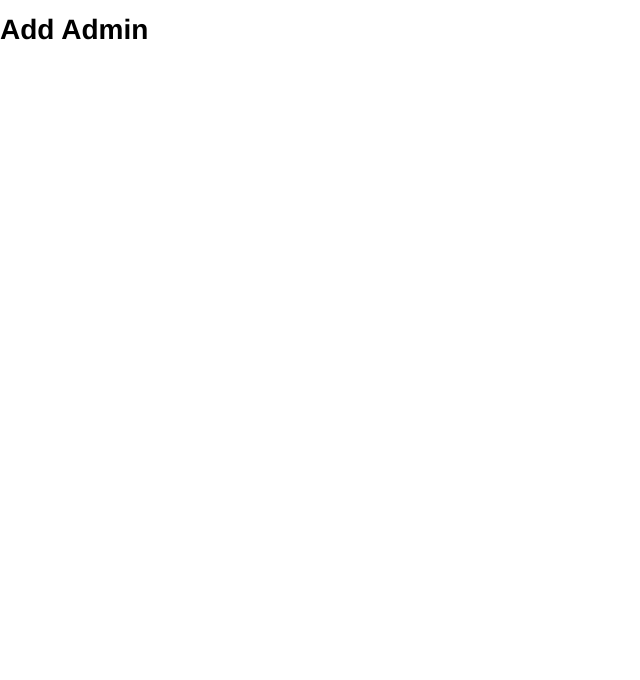
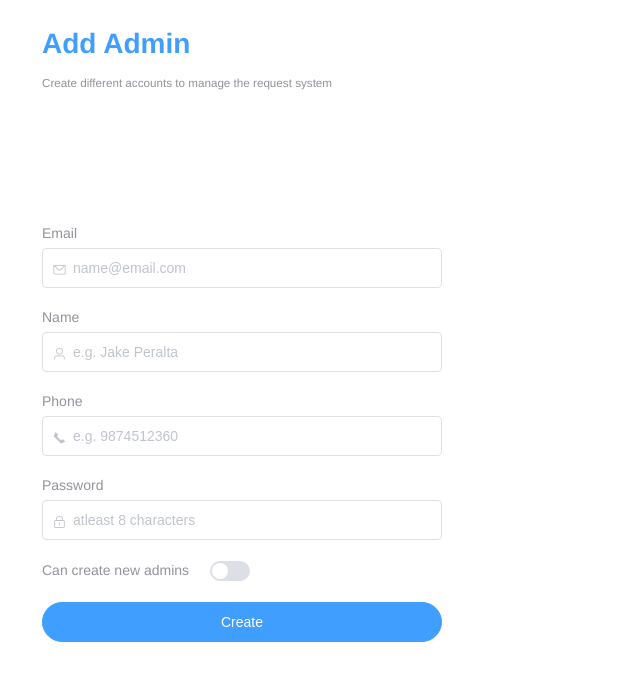
Before and after one commit to aftabMansoori/Request-System, a Vue app: page /add-admin in a window 1280 px wide. Shown: the top 680 px of the page, without its empty margins (0-640 px from the left). Built offline with nearby package versions, Linux system fonts and the light colour scheme.

Commit message:
added the create admin form

```diff
--- a/src/Pages/Admin/AddAdmin.vue
+++ b/src/Pages/Admin/AddAdmin.vue
@@ -1,13 +1,127 @@
 <template>
   <section>
-    <h1>Add Admin</h1>
+    <div class="header">
+      <h1 class="text-primary mb-none">Add Admin</h1>
+      <small class="text-secondary"
+        >Create different accounts to manage the request system</small
+      >
+    </div>
+
+    <div class="form-wrapper">
+      <form>
+        <div class="my-1">
+          <label class="text-secondary" for="email">Email</label>
+          <el-input
+            type="email"
+            id="email"
+            name="email"
+            class="my"
+            placeholder="name@email.com"
+            v-model="user.email"
+            prefix-icon="el-icon-message"
+            clearable
+          />
+        </div>
+        <div class="my-1">
+          <label class="text-secondary" for="name">Name</label>
+          <el-input
+            type="text"
+            id="name"
+            name="name"
+            class="my"
+            placeholder="e.g. Jake Peralta"
+            v-model="user.name"
+            prefix-icon="el-icon-user"
+            clearable
+          />
+        </div>
+        <div class="my-1">
+          <label class="text-secondary" for="name">Phone</label>
+          <el-input
+            type="tel"
+            id="phone"
+            name="phone"
+            class="my"
+            placeholder="e.g. 9874512360"
+            v-model="user.phone"
+            prefix-icon="el-icon-phone"
+            clearable
+          />
+        </div>
+        <div class="my-1">
+          <label class="text-secondary" for="password">Password</label>
+          <el-input
+            type="password"
+            id="password"
+            name="password"
+            class="my"
+            placeholder="atleast 8 characters"
+            v-model="user.password"
+            prefix-icon="el-icon-lock"
+            show-password
+          />
+        </div>
+        <div>
+          <label for="can-create" class="text-secondary"
+            >Can create new admins</label
+          >
+          <el-switch class="mx-2" v-model="user.canCreate" />
+        </div>
+
+        <el-button type="primary" class="w-100 my-2" round>Create</el-button>
+      </form>
+    </div>
   </section>
 </template>
 
 <script>
 export default {
   name: "AddAdmin",
+  data() {
+    return {
+      user: {
+        name: "",
+        email: "",
+        password: "",
+        phone: "",
+        canCreate: false,
+      },
+    };
+  },
 };
 </script>
 
-<style></style>
+<style scoped>
+section {
+  padding: 1em 3em;
+}
+
+.form-wrapper {
+  display: flex;
+  flex-direction: column;
+  align-items: center;
+  justify-content: center;
+  height: 90%;
+}
+
+form {
+  width: 400px;
+}
+
+@media (max-width: 768px) {
+  section {
+    padding: 1em;
+    overflow: auto;
+  }
+
+  .header {
+    text-align: center;
+    margin-bottom: 2em;
+  }
+
+  form {
+    width: 350px;
+    padding: 1em 0;
+  }
+}
+</style>
--- a/src/Pages/Admin/SideNav.vue
+++ /dev/null
@@ -1,95 +0,0 @@
-<template>
-  <nav>
-    <div>
-      <h2 class="mb-4 text-primary">
-        <i class="fa-solid fa-draw-polygon mx"></i> Request System
-      </h2>
-      <ul>
-        <li v-for="item in navItems" :key="item.id">
-          <router-link :to="item.route"
-            ><i class="mx" :class="item.icon"></i> {{ item.label }}</router-link
-          >
-        </li>
-      </ul>
-    </div>
-    <div class="text-center">
-      <h2>
-        <i class="fa-solid fa-user"></i>
-      </h2>
-      <h3>Terry Crews</h3>
-      <p class="text-secondary">terrycrews@gmail.com</p>
-      <el-button plain
-        >Logout <i class="fa-solid fa-right-from-bracket mx"></i
-      ></el-button>
-    </div>
-  </nav>
-</template>
-
-<script>
-export default {
-  name: "SideNav",
-  data() {
-    return {
-      navItems: [
-        {
-          id: 1,
-          label: "Dashboard",
-          route: "/dashboard",
-          icon: "fa-solid fa-file",
-        },
-        {
-          id: 2,
-          label: "Video Requsted",
-          route: "/video-requested",
-          icon: "fa-solid fa-video",
-        },
-        {
-          id: 3,
-          label: "Leave Requested",
-          route: "/leave-requested",
-          icon: "fa-solid fa-door-open",
-        },
-        {
-          id: 4,
-          label: "Calender",
-          route: "/calender",
-          icon: "fa-solid fa-calendar",
-        },
-        {
-          id: 5,
-          label: "Add Admin",
-          route: "/add-admin",
-          icon: "fa-solid fa-user-plus",
-        },
-      ],
-    };
-  },
-};
-</script>
-
-<style scoped>
-nav {
-  padding: 1.5em 0.5em;
-  display: flex;
-  flex-direction: column;
-  align-items: center;
-  justify-content: space-between;
-}
-
-ul {
-  list-style: none;
-  padding-inline-start: 0;
-}
-li {
-  margin: 1em 0;
-  padding: 1em 2em;
-  font-weight: 600;
-  color: #909399;
-}
-
-.active {
-  background: #409eff;
-  color: #fff;
-  border-radius: 7px;
-}
-</style>
--- a/src/Pages/User/Login.vue
+++ b/src/Pages/User/Login.vue
@@ -14,7 +14,7 @@
               id="email"
               name="email"
               placeholder="name@email.com"
-              class="my bg"
+              class="my"
               v-model="credentials.email"
               prefix-icon="el-icon-message"
             />
--- a/src/Pages/User/Register.vue
+++ b/src/Pages/User/Register.vue
@@ -26,7 +26,7 @@
             type="text"
             id="name"
             name="name"
-            placeholder="Jake Parelta"
+            placeholder="e.g. Jake Parelta"
             class="my bg"
             prefix-icon="el-icon-user"
             v-model="user.name"
```
